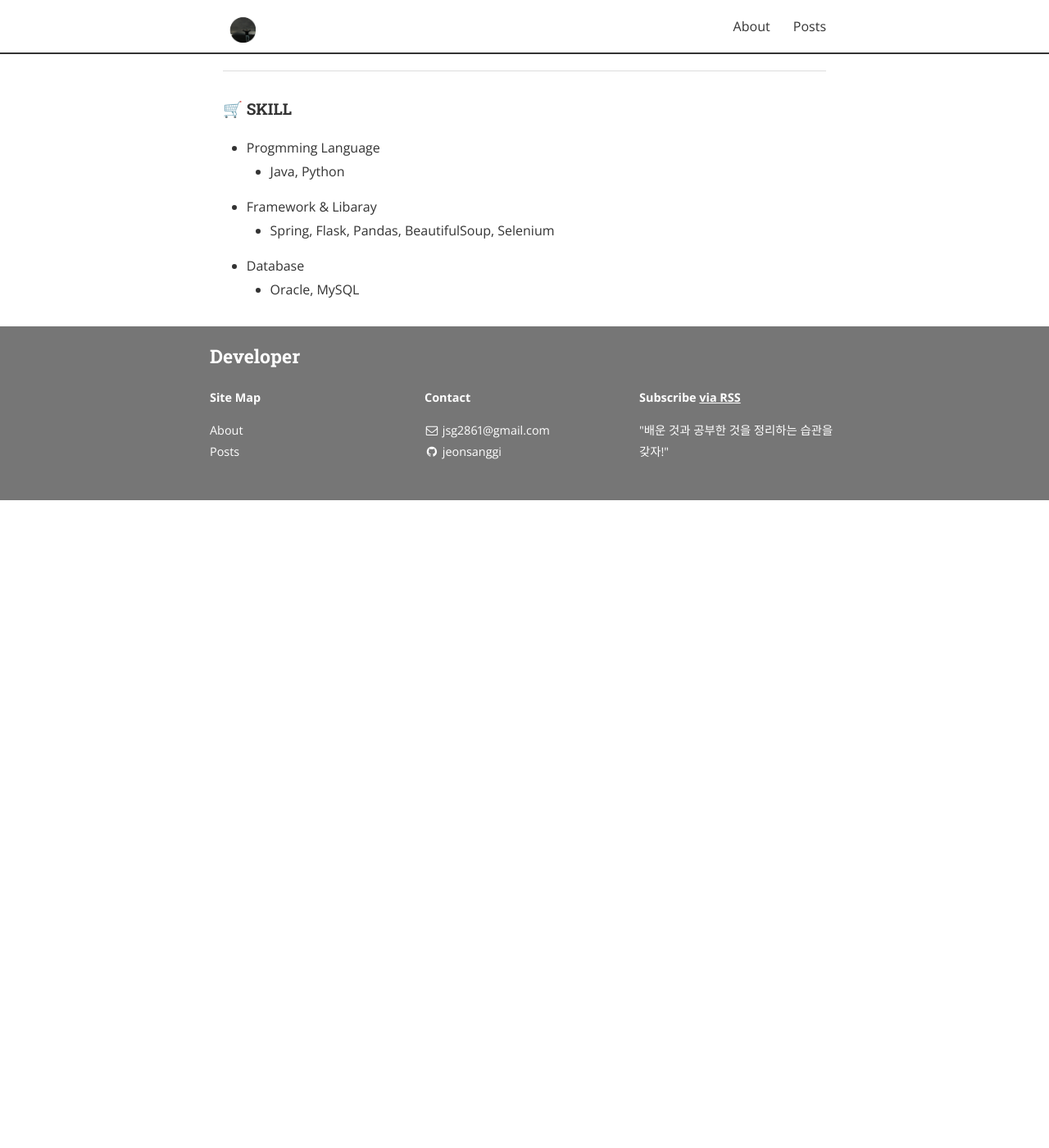
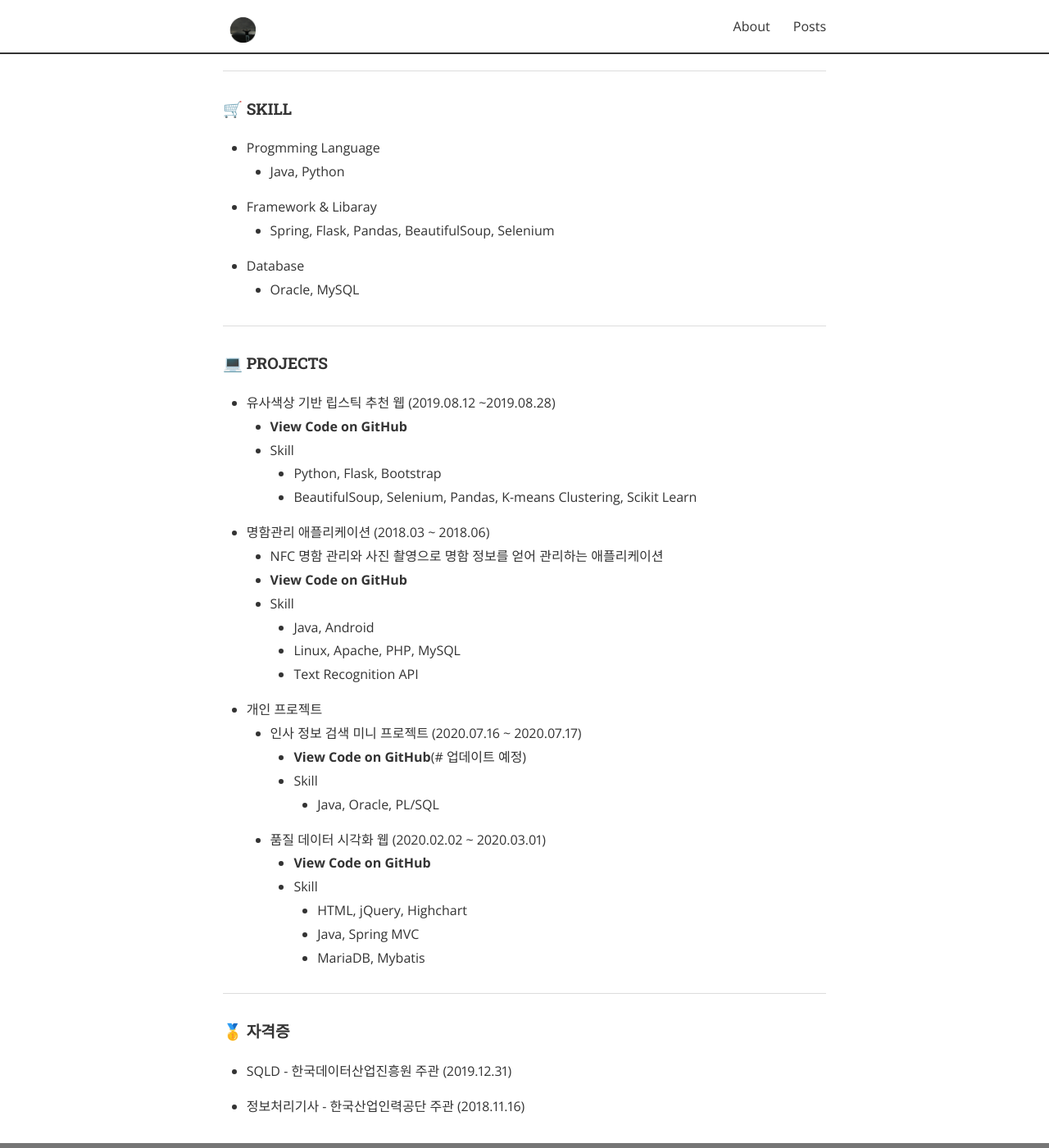
Before and after one commit to jeonsanggi/jeonsanggi.github.io, a Jekyll site: the page built from about.md, in a window 1280 px wide and 1400 px high, scrolled down 1020 px. Shown: the whole window at 82% size. Built offline with Jekyll 4.4.1, drawn with Linux system fonts in a browser that asks for light colours; nearby versions of some CDN libraries; before the commit the page ends 1630 px from its top, so only the background shows below that.

Commit message:
UPDATE about.md & header-image

```diff
--- a/about.md
+++ b/about.md
@@ -38,3 +38,42 @@ main_nav: true
   - Spring, Flask, Pandas, BeautifulSoup, Selenium
 - Database
   - Oracle, MySQL
+
+
+
+---------------------------
+
+#### 💻 PROJECTS
+
+- 유사색상 기반 립스틱 추천 웹 (2019.08.12 ~2019.08.28)
+  - [**View Code on GitHub**](https://github.com/jeonsanggi/flask_server)
+  - Skill
+    - Python, Flask, Bootstrap
+    - BeautifulSoup, Selenium, Pandas, K-means Clustering, Scikit Learn
+- 명함관리 애플리케이션 (2018.03 ~ 2018.06)
+  - NFC 명함 관리와 사진 촬영으로 명함 정보를 얻어 관리하는 애플리케이션
+  - [**View Code on GitHub**](https://github.com/jeonsanggi/BCM)
+  - Skill
+    - Java, Android
+    - Linux, Apache, PHP, MySQL
+    - Text Recognition API
+
+- 개인 프로젝트
+  - 인사 정보 검색 미니 프로젝트 (2020.07.16 ~ 2020.07.17)
+    - **View Code on GitHub**(# 업데이트 예정)
+    - Skill
+      - Java, Oracle, PL/SQL
+  - 품질 데이터 시각화 웹 (2020.02.02 ~ 2020.03.01)
+    - [**View Code on GitHub**](https://github.com/jeonsanggi/DataVisualization/tree/master/4주차)
+    - Skill
+      - HTML, jQuery, Highchart
+      - Java, Spring MVC
+      - MariaDB, Mybatis
+
+---------------------
+
+#### 🥇 자격증
+
+- SQLD - 한국데이터산업진흥원 주관 (2019.12.31)
+
+- 정보처리기사 - 한국산업인력공단 주관 (2018.11.16)
```
Also changed, not shown: assets/header_image.jpg, 3 other files.
